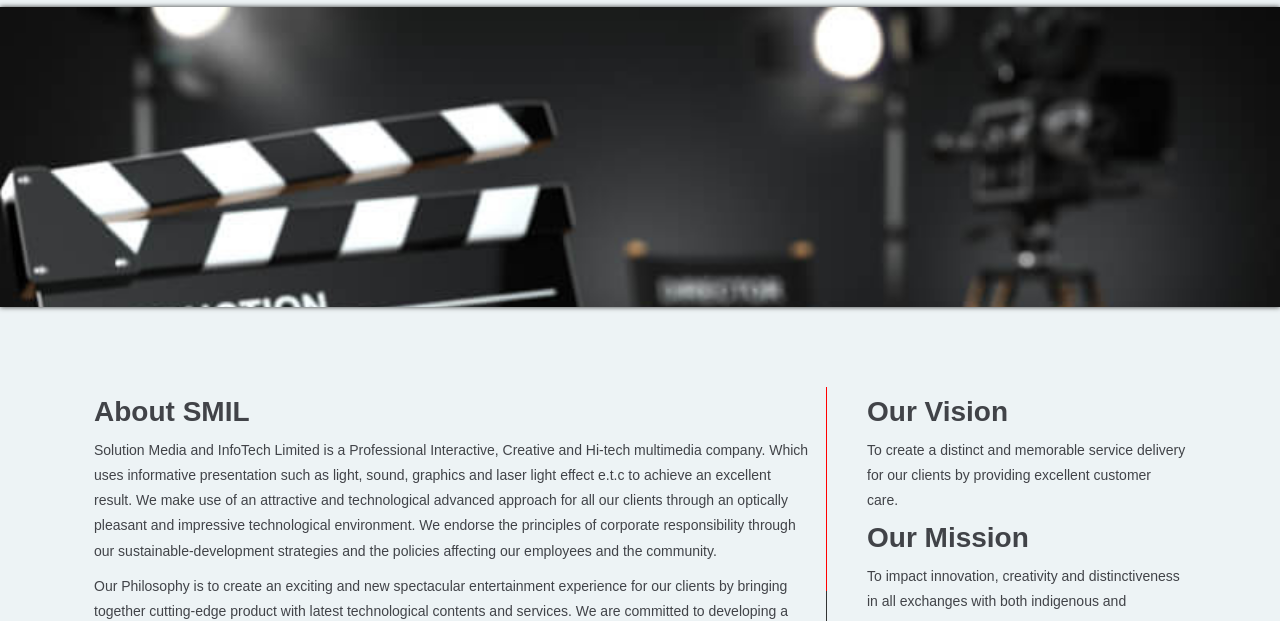
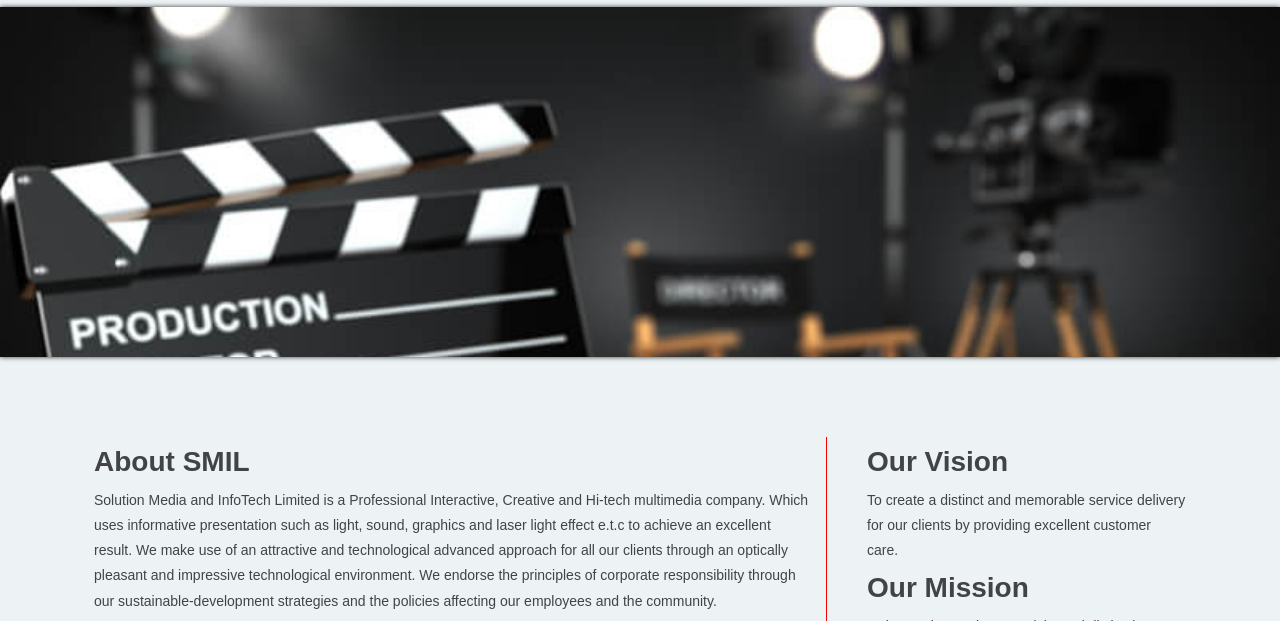
Before and after one commit to rasheedsaidi/smil, a plain HTML site: page page.html in a window 1280 px wide. Shown: the part 123-744 px from the top of the page. Drawn offline with Linux system fonts and the light colour scheme; a web font is replaced by a local one.

Commit message:
Adjust the banner image on about us page

```diff
--- a/assets/css/main.css
+++ b/assets/css/main.css
@@ -164,7 +164,7 @@ section.logos{display: block; float: left; margin: 80px 0px; overflow: initial;}
 
 .deals{padding: 70px 0px 25px;} .deal-img img{margin: 20px auto; display: block; width: 100%;} .deal-details{display: block; width: 100%; position: relative; float: left; padding-right:10px 0px; } .deal-details h3{margin: 0px; font-weight: 700; font-size: 28px;padding-right: 65px; text-transform: capitalize;} .deal-details h4{margin-top: 0px; font-weight: bolder; font-size: 20px;} .deal-details p{font-size: 16px; font-style: italic;} .deal-details div{ height: 120px; display: block; border-right: 1px solid; padding:0px 50px 0px 40px;} .deal-details div:last-child{border: none; padding-right: 0px;} .deal-details div:first-child{padding-left: 0px;} .deal-details div:nth-child(2){font-style: italic; font-weight: bold;} .deal-controls{position: relative; float: left; width: 100%; margin: 10px 0px; padding: 10px;} .deals .deal-details ul{margin-left: -40px;} .deals .label{position: absolute; top: 10px; right:6%; width: 140px; height: 140px; border-radius: 50%; background: radial-gradient(rgb(255, 130, 78), orangered); color: #fff; display: block; text-shadow: 1px 1px 2px rgba(0,0,0,0.5); font-weight: bold; font-size: 25px; padding: 30px 33px; text-align: left; text-transform: uppercase;} .label:after{content: ''; display: block; width: 40px; height: 40px; position: relative; margin-top: 20px; border-radius: 50%; background: red; margin-left: -45px;} .label h2{margin-top: 10px; font-style: italic; font-weight: bolder; font-size: 25px; margin-left: -5px;}
 
-section.banner-inner{height: 300px; margin: 0px; box-shadow: 0px 0px 5px #333; overflow: hidden; margin-top: 130px;} section.banner-inner img{width: 100%;} section.page-content h4{font-weight: bold; font-size: 28px;} section.page-content p{font-family: 'Montserrat', sans-serif; font-size: 14px; font-weight: normal;line-height: 1.8em;} section.page-content div.col-md-8:after{display: block; width: 1px; height: 50%; top: 0px; background: red; right: 0%; content: '';position: absolute;}section.page-content div.col-md-8:before{display: block; width: 1px; height: 50%; bottom: 0px; background: #333; right: 0%; content: '';position: absolute;}  section.page-content div.col-md-4{padding-left: 40px;}
+section.banner-inner{height: auto; max-height: 350px; margin: 0px; box-shadow: 0px 0px 5px #333; overflow: hidden; margin-top: 130px;} section.banner-inner img{width: 100%;} section.page-content h4{font-weight: bold; font-size: 28px;} section.page-content p{font-family: 'Montserrat', sans-serif; font-size: 14px; font-weight: normal;line-height: 1.8em;} section.page-content div.col-md-8:after{display: block; width: 1px; height: 50%; top: 0px; background: red; right: 0%; content: '';position: absolute;}section.page-content div.col-md-8:before{display: block; width: 1px; height: 50%; bottom: 0px; background: #333; right: 0%; content: '';position: absolute;}  section.page-content div.col-md-4{padding-left: 40px;}
 
 ul.socials{ display: block; width: 100%; position: relative; float: right;}
 ul.socials li{border: 1px solid; border-radius: 50%; padding: 5px 10px; float: right; display: block; position: relative; width: 30px; height: 30px; text-align: center; margin: 6% 1%;}
```
